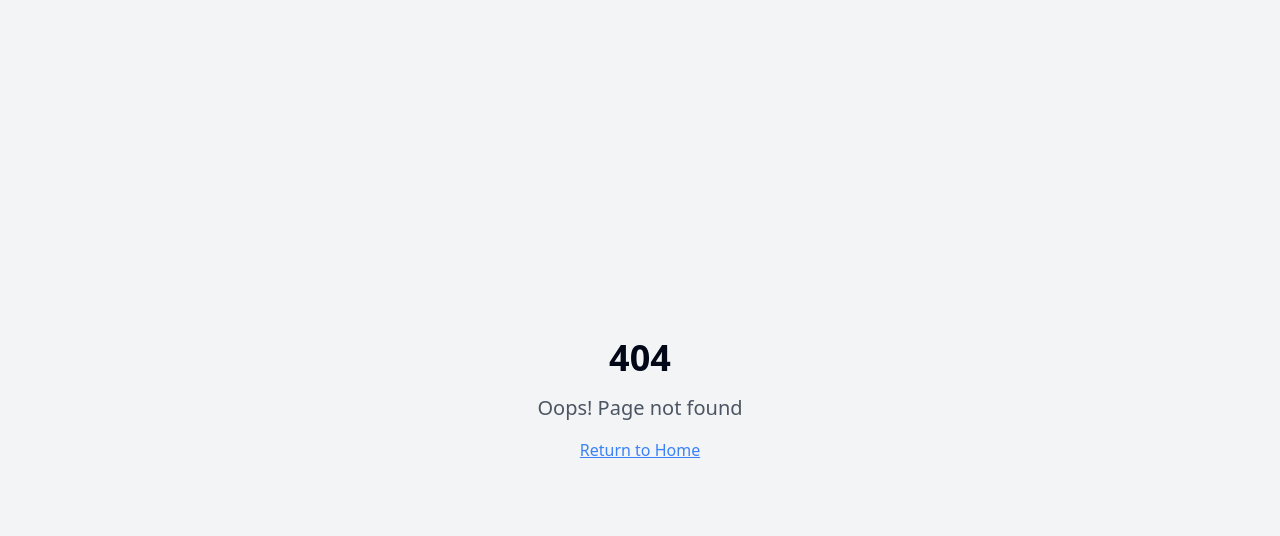
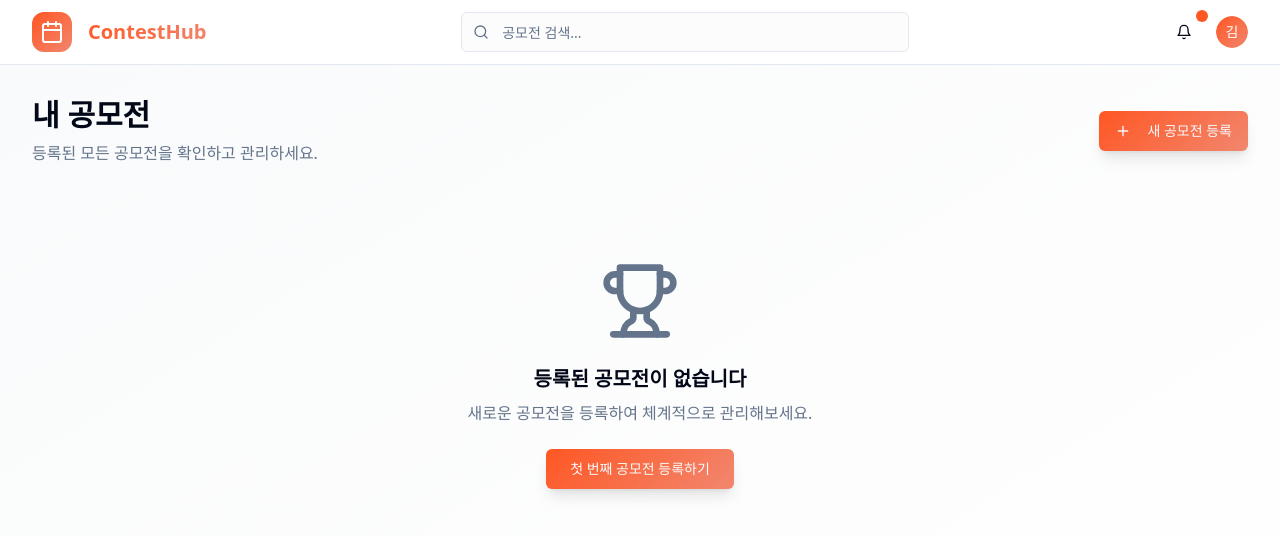
Before and after one commit to BokEumEom/contest-ace-hub, a React (Vite) app: page /contests in a window 1280 px wide. Before the commit this address had no page. Shown: the top 536 px of the page. Built offline with nearby package versions, Linux system fonts and the light colour scheme.

Commit message:
Fix: Resolve 404 error on contest list page
Fixes the 404 error that occurs when navigating to the "내 공모전 전체 보기" page.

```diff
--- a/src/App.tsx
+++ b/src/App.tsx
@@ -11,6 +11,7 @@ import AIHelper from "./pages/AIHelper";
 import Explore from "./pages/Explore";
 import Calendar from "./pages/Calendar";
 import Settings from "./pages/Settings";
+import Contests from "./pages/Contests";
 import NotFound from "./pages/NotFound";
 
 const queryClient = new QueryClient();
@@ -23,6 +24,7 @@ const App = () => (
       <BrowserRouter>
         <Routes>
           <Route path="/" element={<Index />} />
+          <Route path="/contests" element={<Contests />} />
           <Route path="/new-contest" element={<NewContest />} />
           <Route path="/contest/:id" element={<ContestDetail />} />
           <Route path="/ai-helper" element={<AIHelper />} />
--- /dev/null
+++ b/src/pages/Contests.tsx
@@ -0,0 +1,70 @@
+
+import React from 'react';
+import { useNavigate } from 'react-router-dom';
+import Header from '@/components/Header';
+import ContestCard from '@/components/ContestCard';
+import { useContests } from '@/hooks/useContests';
+import { Trophy, Plus } from 'lucide-react';
+import { Button } from '@/components/ui/button';
+
+const Contests = () => {
+  const navigate = useNavigate();
+  const { contests } = useContests();
+
+  return (
+    <div className="min-h-screen bg-gradient-to-br from-gray-50 to-white">
+      <Header />
+
+      <main className="max-w-7xl mx-auto px-4 sm:px-6 lg:px-8 py-8">
+        <div className="flex items-center justify-between mb-8">
+          <div>
+            <h2 className="text-3xl font-bold text-foreground mb-2">
+              내 공모전
+            </h2>
+            <p className="text-muted-foreground">
+              등록된 모든 공모전을 확인하고 관리하세요.
+            </p>
+          </div>
+          <Button
+            onClick={() => navigate('/new-contest')}
+            className="contest-button-primary"
+          >
+            <Plus className="h-4 w-4 mr-2" />
+            새 공모전 등록
+          </Button>
+        </div>
+
+        {contests.length === 0 ? (
+          <div className="text-center py-16">
+            <Trophy className="h-20 w-20 text-muted-foreground mx-auto mb-6" />
+            <h3 className="text-xl font-semibold text-foreground mb-2">
+              등록된 공모전이 없습니다
+            </h3>
+            <p className="text-muted-foreground mb-6 max-w-md mx-auto">
+              새로운 공모전을 등록하여 체계적으로 관리해보세요.
+            </p>
+            <Button
+              onClick={() => navigate('/new-contest')}
+              className="contest-button-primary px-6 py-3"
+            >
+              첫 번째 공모전 등록하기
+            </Button>
+          </div>
+        ) : (
+          <div className="grid grid-cols-1 md:grid-cols-2 lg:grid-cols-3 gap-6">
+            {contests.map((contest, index) => (
+              <div key={contest.id} className="animate-slide-up" style={{ animationDelay: `${index * 0.1}s` }}>
+                <ContestCard
+                  {...contest}
+                  onClick={() => navigate(`/contest/${contest.id}`)}
+                />
+              </div>
+            ))}
+          </div>
+        )}
+      </main>
+    </div>
+  );
+};
+
+export default Contests;
```
